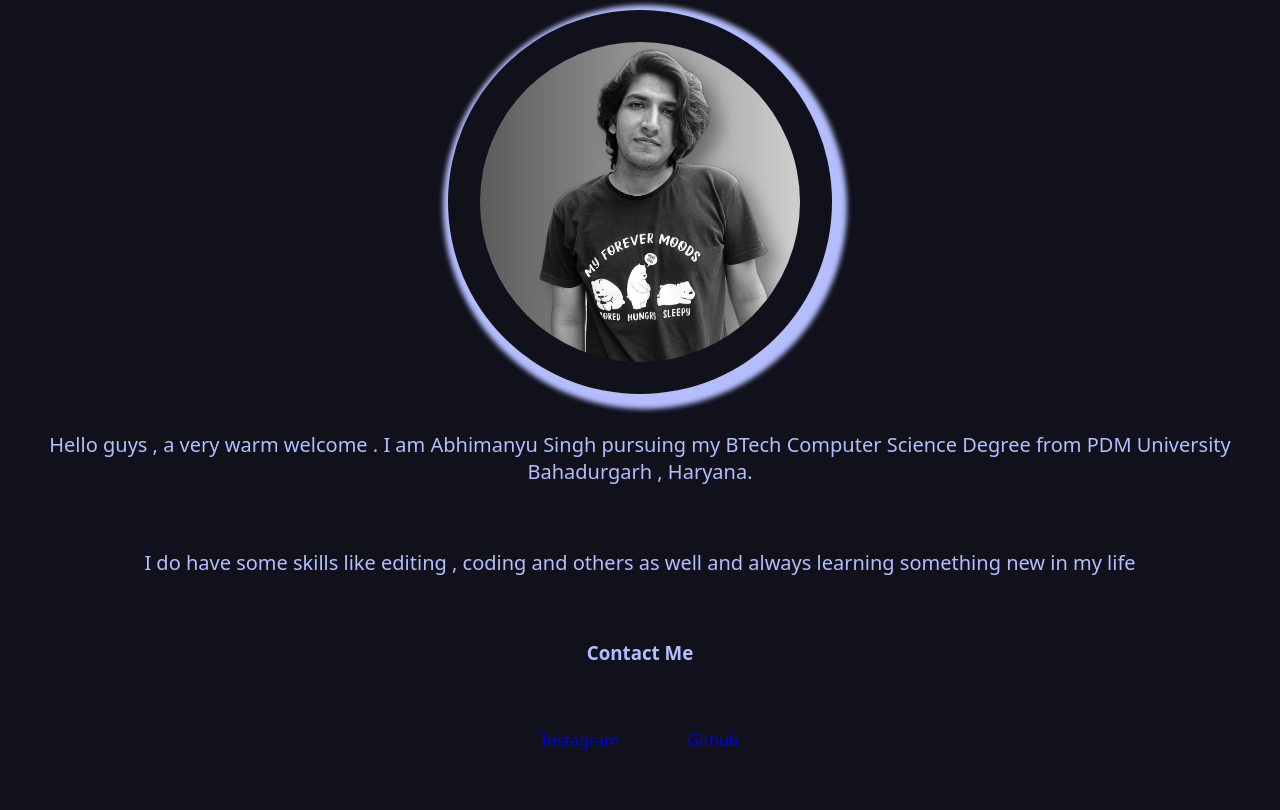
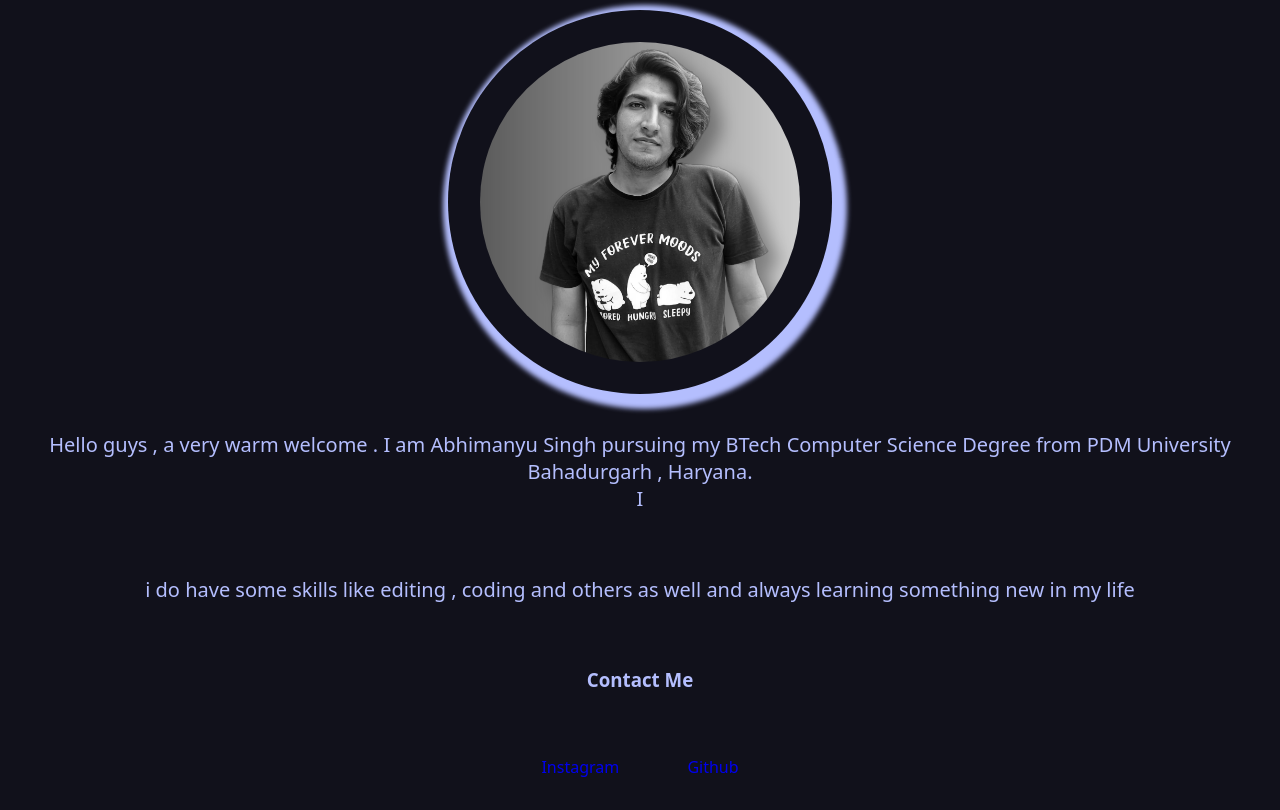
Before and after one commit to axhi-sng/About, a plain HTML site: page index.html in a window 1280 px wide. Shown: the part 97-907 px from the top of the page. Before the commit the page ends 880 px from the top, so only its background shows below. Drawn offline with Linux system fonts and the light colour scheme.

Commit message:
Update index.html

```diff
--- a/index.html
+++ b/index.html
@@ -15,10 +15,10 @@
         <p>
           Hello guys , a very warm welcome . I am Abhimanyu Singh pursuing my
           BTech Computer Science Degree from PDM University Bahadurgarh ,
-          Haryana.<br />
+          Haryana.<br />I
         </p>
         <p>
-          I do have some skills like editing , coding and others as well and
+          i do have some skills like editing , coding and others as well and
           always learning something new in my life
         </p>
       </div>
```
